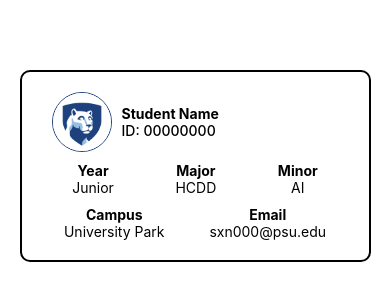
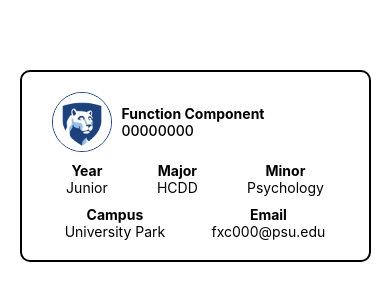
Before and after one commit to hcdd-340-spring-2021/psu-card, a React Native app: screen / in a window 390 px wide. Shown: the part 256-556 px from the top of the page. Built offline with nearby package versions, Linux system fonts and the light colour scheme.

Commit message:
Adds custom component

```diff
--- a/App.js
+++ b/App.js
@@ -1,53 +1,22 @@
 import React from 'react';
 import { StyleSheet, Text, View, Image } from 'react-native';
-import { Images, Colors, Metrics } from './App/Themes';
+import { Colors, Images } from './App/Themes';
+import ProfileView from './App/Components/ProfileView'
 
 export default function App() {
+  const profile = {
+    image: Images.student4,
+    year: 'Junior',
+    name: 'Function Component',
+    id: '00000000',
+    major: 'HCDD',
+    minor: 'Psychology',
+    campus: 'University Park',
+    email: 'fxc000@psu.edu'
+  }
   return (
     <View style={styles.container}>
-      <View style={styles.card}>
-
-        <View style={styles.pictureView}>
-          <Image style={styles.picture}
-            source={Images.student4} />
-
-          <View style={styles.pictureDetails}>
-            <Text style={{ fontWeight: 'bold' }}>Student Name</Text>
-            <Text style={{ fontWeight: '500' }}>ID: 00000000</Text>
-          </View>
-        </View>
-
-        <View style={styles.profileRowItem}>
-
-          <View style={styles.textDetails}>
-            <Text style={{ fontWeight: 'bold' }}>Year</Text>
-            <Text>Junior</Text>
-          </View>
-
-          <View style={styles.textDetails}>
-            <Text style={{ fontWeight: 'bold' }}>Major</Text>
-            <Text>HCDD</Text>
-          </View>
-
-          <View style={styles.textDetails}>
-            <Text style={{ fontWeight: 'bold' }}>Minor</Text>
-            <Text style>AI</Text>
-          </View>
-        </View>
-
-        <View style={styles.profileRowItem}>
-          <View style={styles.textDetails}>
-            <Text style={{ fontWeight: 'bold' }}>Campus</Text>
-            <Text>University Park</Text>
-          </View>
-
-          <View style={styles.textDetails}>
-            <Text style={{ fontWeight: 'bold' }}>Email</Text>
-            <Text>sxn000@psu.edu</Text>
-          </View>
-
-        </View>
-      </View>
+      {ProfileView(profile)}
     </View>
   );
 }
@@ -60,41 +29,4 @@ const styles = StyleSheet.create({
     alignItems: 'center',
     justifyContent: 'center',
   },
-  card: {
-    padding: Metrics.doubleBaseMargin,
-    width: Metrics.screenWidth * .9,
-    borderWidth: Metrics.borderWidth,
-    borderRadius: Metrics.buttonRadius
-  },
-  pictureView: {
-    marginLeft: Metrics.marginHorizontal,
-    marginRight: Metrics.marginHorizontal,
-    flexDirection: 'row',
-    justifyContent: 'flex-start',
-    alignItems: 'center'
-  },
-  picture: {
-    height: Metrics.images.large,
-    width: Metrics.images.large,
-    borderRadius: Metrics.images.large * 0.5,
-    borderWidth: 1,
-    borderColor: Colors.psudark,
-  },
-  pictureDetails: {
-    flexDirection: 'column',
-    marginLeft: Metrics.marginHorizontal,
-    marginRight: Metrics.marginHorizontal,
-  },
-
-  textDetails: {
-    flexDirection: 'column',
-    alignItems: 'center',
-  },
-
-  profileRowItem: {
-    marginTop: Metrics.marginVertical,
-    flexDirection: 'row',
-    justifyContent: 'space-around',
-    alignItems: 'center'
-  }
 });
--- /dev/null
+++ b/App/Components/ProfileView.js
@@ -0,0 +1,96 @@
+import React from 'react';
+import { StyleSheet, Text, View, Image } from 'react-native';
+import { Images, Colors, Metrics } from '../Themes';
+
+const ProfileView = (profile) => {
+    return (
+        <View style={styles.card}>
+
+            <View style={styles.pictureView}>
+                <Image style={styles.picture}
+                    source={profile.image} />
+
+                <View style={styles.pictureDetails}>
+                    <Text style={{ fontWeight: 'bold' }}>{profile.name}</Text>
+                    <Text style={{ fontWeight: '500' }}>{profile.id}</Text>
+                </View>
+            </View>
+
+            <View style={styles.profileRowItem}>
+
+                <View style={styles.textDetails}>
+                    <Text style={{ fontWeight: 'bold' }}>Year</Text>
+                    <Text>{profile.year}</Text>
+                </View>
+
+                <View style={styles.textDetails}>
+                    <Text style={{ fontWeight: 'bold' }}>Major</Text>
+                    <Text>{profile.major}</Text>
+                </View>
+
+                <View style={styles.textDetails}>
+                    <Text style={{ fontWeight: 'bold' }}>Minor</Text>
+                    <Text style>{profile.minor}</Text>
+                </View>
+            </View>
+
+            <View style={styles.profileRowItem}>
+                <View style={styles.textDetails}>
+                    <Text style={{ fontWeight: 'bold' }}>Campus</Text>
+                    <Text>{profile.campus}</Text>
+                </View>
+
+                <View style={styles.textDetails}>
+                    <Text style={{ fontWeight: 'bold' }}>Email</Text>
+                    <Text>{profile.email}</Text>
+                </View>
+
+            </View>
+        </View>
+    );
+}
+
+const styles = StyleSheet.create({
+    card: {
+        padding: Metrics.doubleBaseMargin,
+        width: Metrics.screenWidth * .9,
+        borderWidth: Metrics.borderWidth,
+        borderRadius: Metrics.buttonRadius
+    },
+
+    pictureView: {
+        marginLeft: Metrics.marginHorizontal,
+        marginRight: Metrics.marginHorizontal,
+        flexDirection: 'row',
+        justifyContent: 'flex-start',
+        alignItems: 'center'
+    },
+
+    picture: {
+        height: Metrics.images.large,
+        width: Metrics.images.large,
+        borderRadius: Metrics.images.large * 0.5,
+        borderWidth: 1,
+        borderColor: Colors.psudark,
+    },
+
+    pictureDetails: {
+        flexDirection: 'column',
+        marginLeft: Metrics.marginHorizontal,
+        marginRight: Metrics.marginHorizontal,
+    },
+
+    textDetails: {
+        flexDirection: 'column',
+        alignItems: 'center',
+    },
+
+    profileRowItem: {
+        marginTop: Metrics.marginVertical,
+        flexDirection: 'row',
+        justifyContent: 'space-around',
+        alignItems: 'center'
+    }
+});
+
+export default ProfileView;
```
